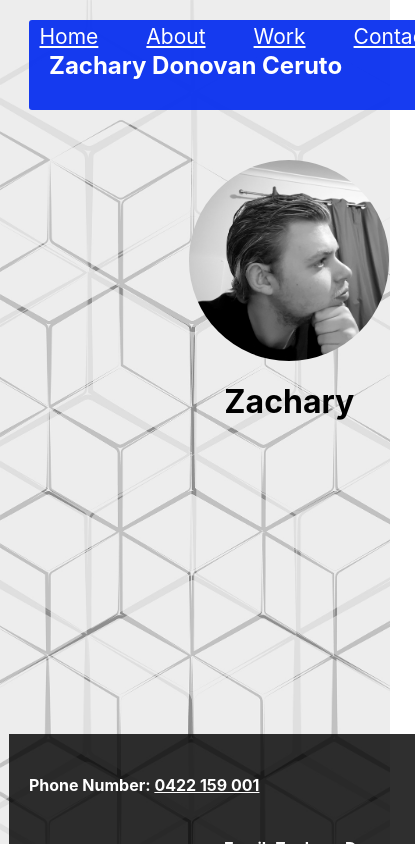
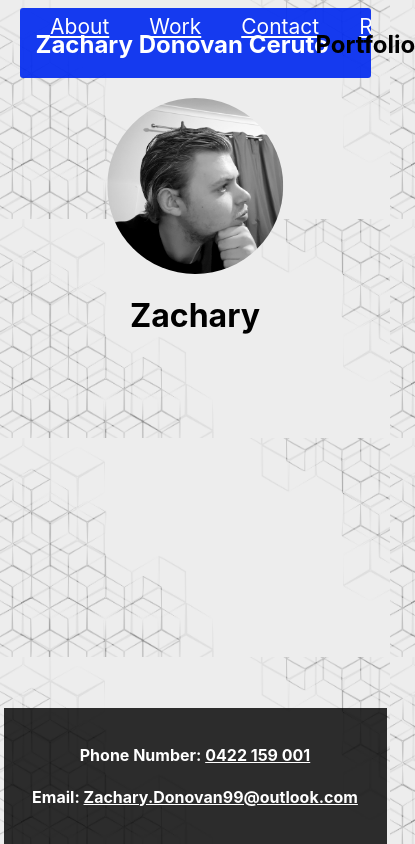
Before and after one commit to ZacharyDonovan88/zd-portfolio, a React (Create React App) app: page / in a window 390 px wide. Shown: the whole page, 415 px wide, since content can reach past the window. Built offline with nearby package versions, Linux system fonts and the light colour scheme.

Commit message:
updated style, added mobile features

```diff
--- a/src/App.css
+++ b/src/App.css
@@ -1,7 +1,7 @@
 /* general */
 :root {
   background-image: url('./assests/images/bg.jpg');
-  position: fixed;
+
   background-size: cover;
   height: 100%;
 }
@@ -40,18 +40,27 @@
   background-color: rgba(2, 42, 240, 0.912);
   display: flex;
   border-radius: 3px;
-  margin-top: 20px;
+  margin-top: 12px;
   margin-bottom: 50px;
 }
 
 .navDiv h2 {
   position: absolute;
-  padding: 20px;
+  padding: 32px;
   color: white;
+}
+
+#portTitle {
+  position: absolute;
+  right: 0;
+  width: 15%;
+  color: black;
 }
 
 nav {
   width: 100%;
+  padding: 15px;
+  padding-bottom: 50px;
 }
 
 nav ul {
@@ -66,6 +75,7 @@ nav ul {
 nav li {
   display: inline-block;
   padding: 16px;
+  margin-top: 28px;
 }
 
 nav li a {
@@ -90,6 +100,14 @@ position: sticky;
 .navbar li a.active {
 color: #fff700;
 background-color: #ff00001d;
+}
+
+.navName {
+
+}
+
+.navPort {
+
 }
 
 @media screen and (max-width: 600px) {
@@ -136,3 +154,62 @@ background-color: #ff00001d;
 #footerEmail {
   float: right;
 }
+
+
+
+/* mobile */
+
+/* Mobile styles */
+@media screen and (max-width: 600px) {
+  :root {
+    background-size: contain;
+  }
+
+  .homePage img {
+    width: 50%;
+    min-width: 100px;
+  }
+
+  .navDiv {
+    height: 70px;
+    margin-top: 8px;
+    margin-bottom: 20px;
+  }
+
+  .navDiv h2 {
+    padding: 16px;
+  }
+
+  nav {
+    height: 90px;
+    padding: 0;
+    padding-top: 16px;
+    padding-bottom: 24px;
+  }
+
+  nav li {
+    padding: 12px;
+    margin-top: 0;
+  }
+
+  .logSign {
+    margin-top: 12px;
+  }
+
+  .footer {
+    margin-top: 90px;
+    padding: 16px;
+    height: auto;
+  }
+
+  #footerPhone {
+    float: none;
+    text-align: center;
+    margin-bottom: 12px;
+  }
+
+  #footerEmail {
+    float: none;
+    text-align: center;
+  }
+}
--- a/src/components/Navbar.js
+++ b/src/components/Navbar.js
@@ -7,8 +7,13 @@ function Home() {
    return (
      <>
 <div className="navDiv">
+        <nav>
+            <div className="navName">
                 <h2>Zachary Donovan Ceruto</h2>
-        <nav>
+            </div>
+            <div className="navPort">
+                <h2 id="portTitle">Portfolio</h2>
+            </div>
                 <ul>
 
                     <li>
```
Lines whose indentation alone changed are shown as unchanged.
